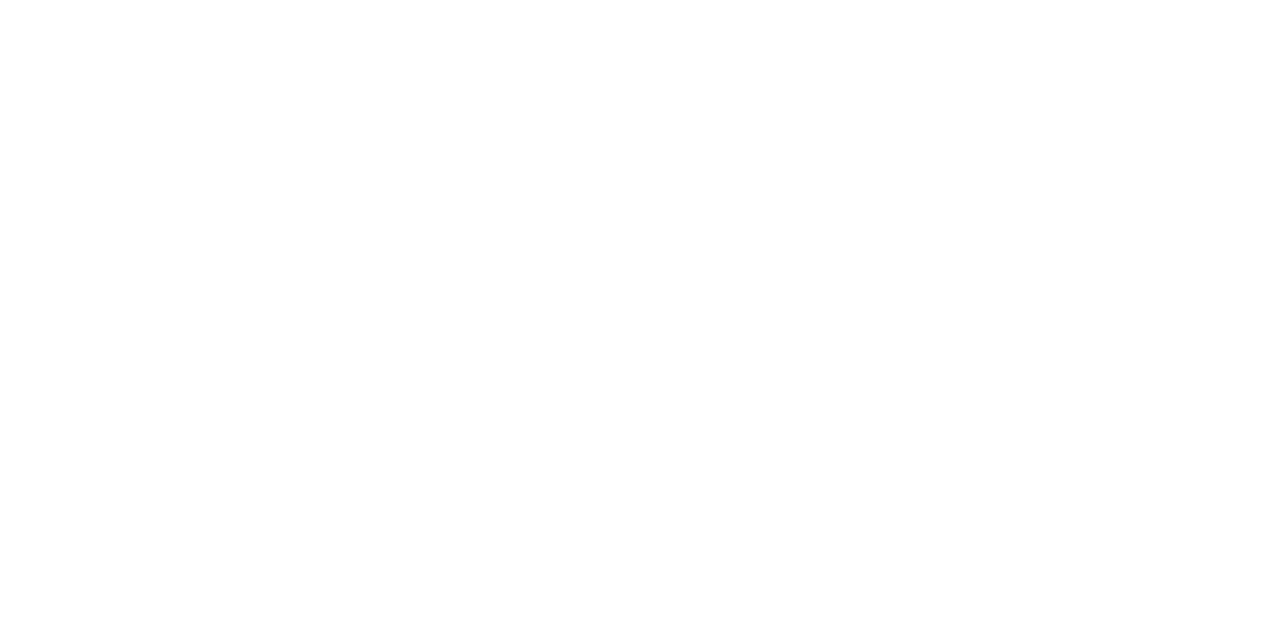
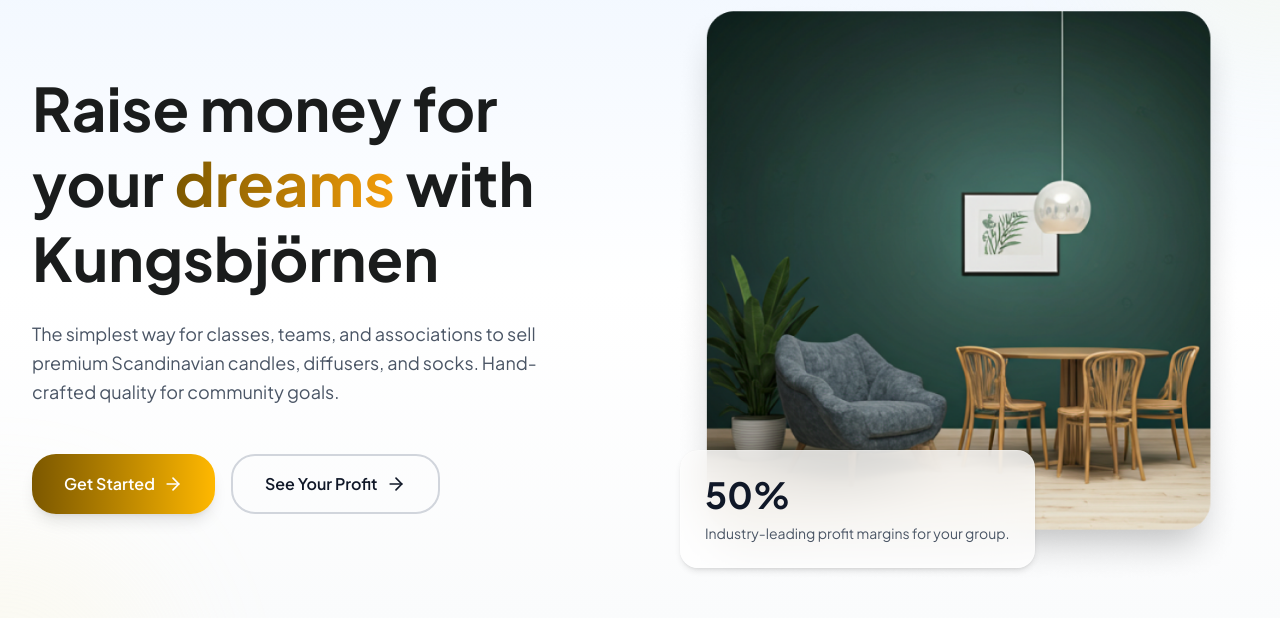
Before and after one commit to apponislam/proteinw-frontend, a Next.js app: page / in a window 1280 px wide. Shown: the part 185-803 px from the top of the page. Built offline with nearby package versions, Linux system fonts and the light colour scheme; no server answers.

Commit message:
hero area added

```diff
--- a/app/(root)/page.tsx
+++ b/app/(root)/page.tsx
@@ -1,3 +1,9 @@
+import { HeroArea } from "@/components/Home/HeroArea";
+
 export default function Home() {
-    return <div className="h-1250"></div>;
+    return (
+        <div className="h-1250">
+            <HeroArea></HeroArea>
+        </div>
+    );
 }
--- /dev/null
+++ b/components/Home/HeroArea.tsx
@@ -0,0 +1,61 @@
+import Link from "next/link";
+import Image from "next/image";
+import { ArrowRight } from "lucide-react";
+
+export function HeroArea() {
+    return (
+        <section className="relative overflow-hidden bg-linear-to-b from-blue-50 via-white to-gray-50 min-h-screen flex flex-col">
+            {/* Decorative background elements */}
+            <div className="absolute inset-0 overflow-hidden">
+                <div className="absolute -top-40 -right-40 w-80 h-80 bg-yellow-100 rounded-full opacity-20 blur-3xl"></div>
+                <div className="absolute -bottom-40 -left-40 w-80 h-80 bg-amber-100 rounded-full opacity-20 blur-3xl"></div>
+            </div>
+
+            <div className="relative z-10 flex-1 flex items-center">
+                {/* Main Hero Banner */}
+                <div className="mx-auto container px-4 sm:px-6 lg:px-8 w-full">
+                    <div className="grid grid-cols-1 lg:grid-cols-2 gap-12 items-center min-h-150">
+                        {/* Left Content */}
+                        <div className="space-y-8">
+                            <div className="space-y-6">
+                                <h1 className="text-[72px] sm:text-6xl font-bold text-[#1A1C1C] leading-tight">
+                                    Raise money for
+                                    <br />
+                                    your <span className="text-transparent bg-clip-text bg-linear-to-r from-[#7C5800] to-[#F59E0B]">dreams</span> with
+                                    <br />
+                                    Kungsbjörnen
+                                </h1>
+
+                                <p className="text-lg text-gray-600 leading-relaxed max-w-lg">The simplest way for classes, teams, and associations to sell premium Scandinavian candles, diffusers, and socks. Hand-crafted quality for community goals.</p>
+                            </div>
+
+                            {/* CTA Buttons */}
+                            <div className="flex flex-col sm:flex-row gap-4 pt-4">
+                                <Link href="/auth/register" className="inline-flex items-center justify-center gap-2 bg-linear-to-r from-[#7C5800] to-[#FFB800] hover:from-[#8B6500] hover:to-[#FFCC00] text-white font-semibold px-8 py-4 rounded-[24px] shadow-lg hover:shadow-xl transition-all duration-300">
+                                    Get Started
+                                    <ArrowRight className="w-5 h-5" />
+                                </Link>
+
+                                <Link href="#profit" className="inline-flex items-center justify-center gap-2 border-2 border-gray-300 text-gray-900 font-semibold px-8 py-4 rounded-[24px] hover:border-[#F59E0B] hover:text-[#F59E0B] transition-colors duration-300">
+                                    See Your Profit
+                                    <ArrowRight className="w-5 h-5" />
+                                </Link>
+                            </div>
+                        </div>
+
+                        {/* Right Side - Hero Banner Image */}
+                        <div className="relative w-full aspect-square rounded-2xl overflow-hidden">
+                            <Image src="/herobanner.png" alt="Kungsbjörnen Premium Products" fill className="object-contain" priority />
+
+                            {/* Profit Box - Absolutely Positioned */}
+                            <div className="absolute bottom-4 left-4 backdrop-blur-xl bg-white/80 border border-white/20 rounded-2xl p-6 shadow-md">
+                                <p className="text-4xl font-bold text-gray-900">50%</p>
+                                <p className="text-gray-600 text-sm mt-2 max-w-xs">Industry-leading profit margins for your group.</p>
+                            </div>
+                        </div>
+                    </div>
+                </div>
+            </div>
+        </section>
+    );
+}
```
Also changed, not shown: components/Home/HeroHome.tsx (deleted), public/herobanner.png (added).
